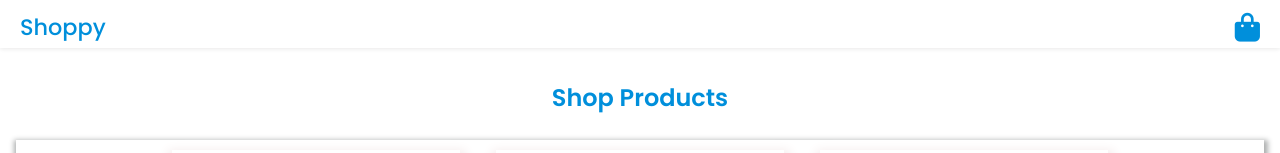
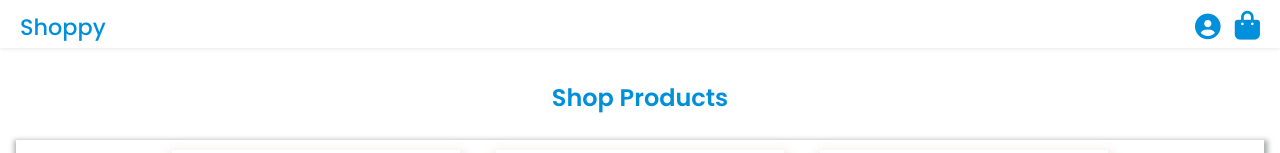
Before and after one commit to MisbahProgrammer/Shopping-cart, a plain HTML site: page index.html in a window 1280 px wide. Shown: the top 153 px of the page. Drawn offline with Linux system fonts and the light colour scheme.

Commit message:
Add a sign in/sign up form in navbar

```diff
--- a/index.html
+++ b/index.html
@@ -11,8 +11,12 @@
     <header>
       <div class="nav container">
         <a href="#" id="" class="logo">Shoppy</a>
+        <div>
+        <!--User icon-->
+       <a href="Signup form/index.html"> <i class="fa-solid fa-circle-user" id="user"></i></a>
         <!-- car icon-->
         <i class="fa-solid fa-bag-shopping" id="cart-icon"></i>
+      </div>
         <!--Cart-->
         <div class="cart active">
             <h2 class="cart-title ">Your Cart</h2>
--- a/style.css
+++ b/style.css
@@ -50,6 +50,12 @@ header{
     font-size: 1.4rem;
     color: rgb(0, 143, 219);
     font-weight: 500;
+}
+#user{
+    font-size: 1.6rem;
+    color: rgb(0, 143, 219);
+    margin-right: 10px;
+    cursor: pointer;
 }
 #cart-icon{
     font-size: 1.8rem;
```
